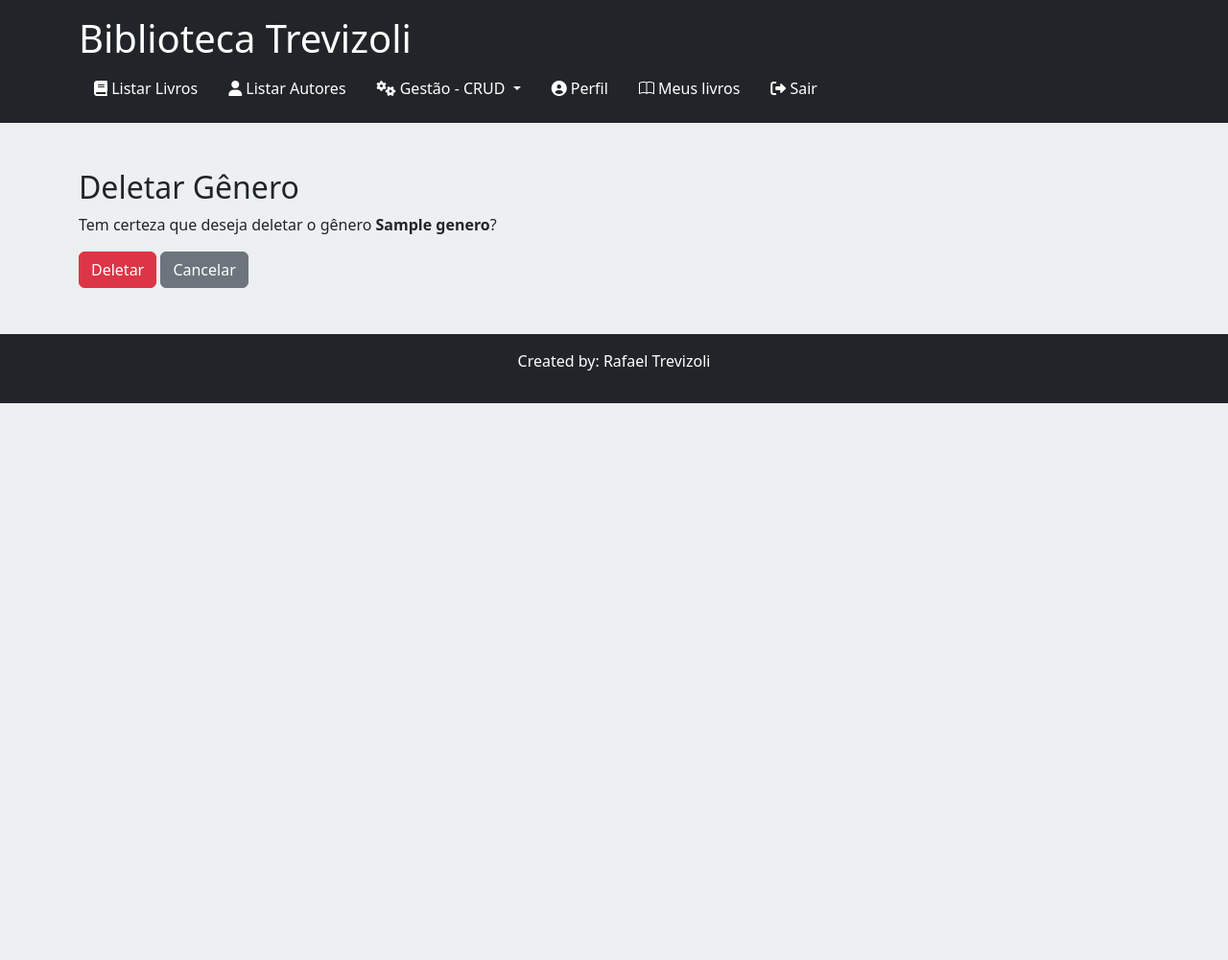
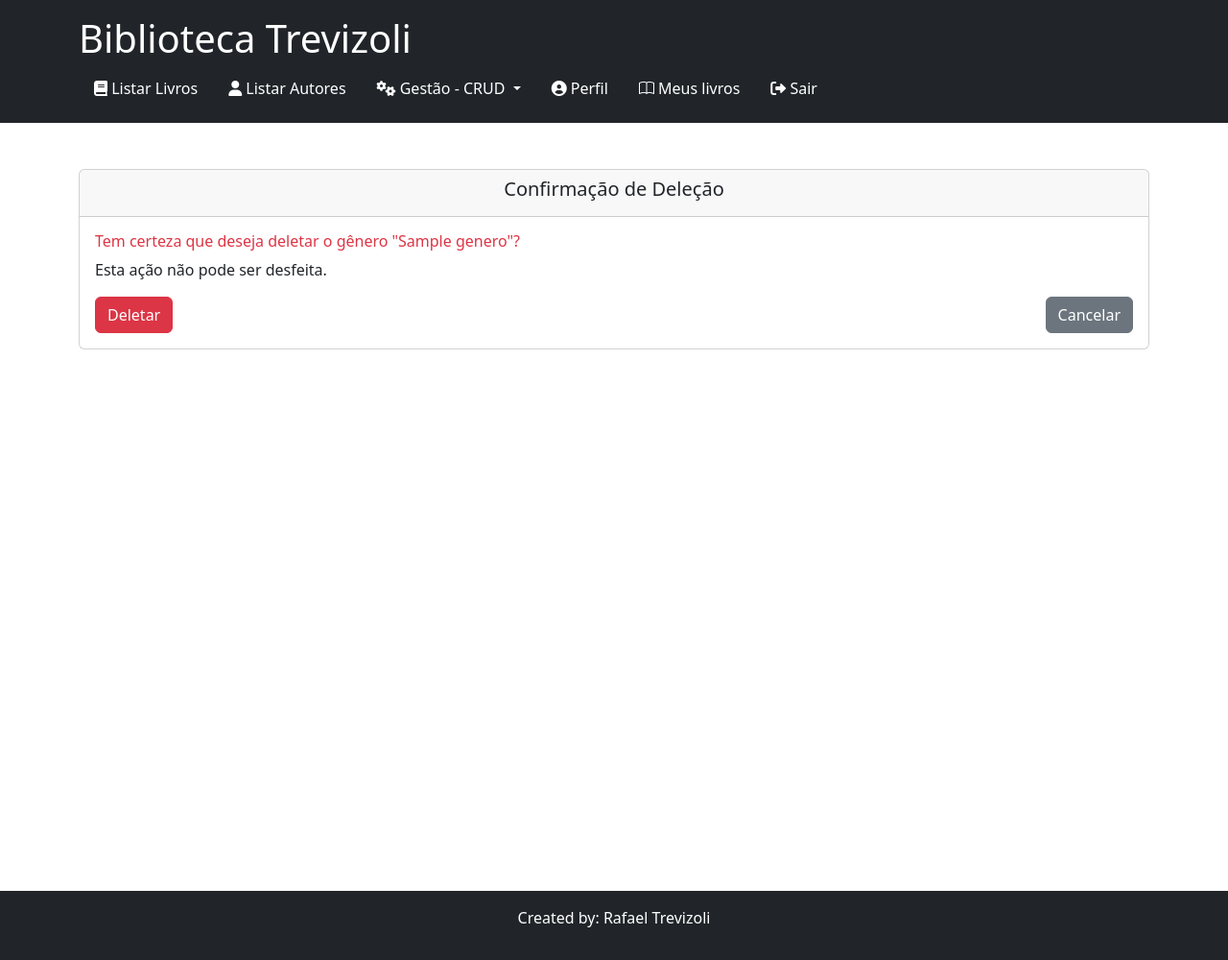
Before and after one commit to RafaelTrevizoli/biblioteca_trevizoli, a Django app: page /generos/deletar/1/ in a window 1280 px wide. Shown: the whole page at 96% size. Before the commit the page ends 420 px from the top, so only its background shows below. Run offline with Django 5.2, Linux system fonts and the light colour scheme; a user stored in the database is signed in; tables that the repository leaves empty hold one stand-in row (values such as "Sample post"); some libraries are stand-ins or nearby versions.

Commit message:
Corrigi alguns bugs no front end

```diff
--- a/catalogo/static/css/style.css
+++ b/catalogo/static/css/style.css
@@ -1,7 +1,10 @@
-main {
-    height: 800px;
+html, body {
+    height: 100%;
+    margin: 0;
 }
 
-.card {
-    margin-top: -300px;
+main {
+    display: flex;
+    flex-direction: column;
+    min-height: 100%;
 }
--- a/catalogo/templates/catalogo/generos/deletar_genero.html
+++ b/catalogo/templates/catalogo/generos/deletar_genero.html
@@ -3,13 +3,24 @@
 {% block title %}Biblioteca Trevizoli - Deletar Genero{% endblock %}
 
 {% block content %}
-    <main class="container mt-5">
-        <h2>Deletar Gênero</h2>
-        <p>Tem certeza que deseja deletar o gênero <strong>{{ genero.nome }}</strong>?</p>
-        <form method="POST">
-            {% csrf_token %}
-            <button type="submit" class="btn btn-danger">Deletar</button>
-            <a href="{% url 'listar_generos_crud' %}" class="btn btn-secondary">Cancelar</a>
-        </form>
+    <main class="d-flex align-items-center justify-content-center">
+        <div class="container mt-5">
+            <div class="card">
+                <div class="card-header text-center">
+                    <h5>Confirmação de Deleção</h5>
+                </div>
+                <div class="card-body">
+                    <h6 class="text-danger">Tem certeza que deseja deletar o gênero "{{ genero.nome }}"?</h6>
+                    <p>Esta ação não pode ser desfeita.</p>
+                    <form method="POST">
+                        {% csrf_token %}
+                        <div class="d-flex justify-content-between">
+                            <button type="submit" class="btn btn-danger">Deletar</button>
+                            <a href="{% url 'listar_livros_crud' %}" class="btn btn-secondary">Cancelar</a>
+                        </div>
+                    </form>
+                </div>
+            </div>
+        </div>
     </main>
 {% endblock %}
--- a/catalogo/templates/reusable/base.html
+++ b/catalogo/templates/reusable/base.html
@@ -5,13 +5,13 @@
     <meta name="viewport" content="width=device-width, initial-scale=1.0">
     <title>{% block title %}Minha Aplicação{% endblock %}</title>
 
-    <!-- Links de CSS e JS comuns -->
     <link href="https://cdn.jsdelivr.net/npm/bootstrap@5.3.3/dist/css/bootstrap.min.css" rel="stylesheet" integrity="sha384-QWTKZyjpPEjISv5WaRU9OFeRpok6YctnYmDr5pNlyT2bRjXh0JMhjY6hW+ALEwIH" crossorigin="anonymous">
     <link rel="stylesheet" href="https://cdnjs.cloudflare.com/ajax/libs/bootstrap-icons/1.10.0/font/bootstrap-icons.min.css">
     <link rel="stylesheet" href="https://cdn.jsdelivr.net/npm/notyf@3/notyf.min.css">
     <script src="https://cdn.jsdelivr.net/npm/notyf@3/notyf.min.js"></script>
+
     {% load static %}
-    <link rel="stylesheet" href="{% static 'css/login.css' %}">
+    <link rel="stylesheet" href="{% static 'css/style.css' %}">
 
 </head>
 <body class="fundo">
--- a/catalogo/templates/reusable/footer.html
+++ b/catalogo/templates/reusable/footer.html
@@ -1,3 +1,3 @@
-<footer class="bg-dark text-white text-center py-3 mt-5">
+<footer class="bg-dark text-white text-center py-3 mt-auto">
     <p>Created by: Rafael Trevizoli</p>
 </footer>
--- a/contas/templates/contas/informacoes_usuario.html
+++ b/contas/templates/contas/informacoes_usuario.html
@@ -13,13 +13,10 @@
                         </div>
                         <div class="card-body">
                             <div class="mb-3">
-                                <p><strong>Nome:</strong> {{ user.get_full_name }}</p>
+                                <p><strong>Username:</strong> {{ user.username }}</p>
                             </div>
                             <div class="mb-3">
                                 <p><strong>Email:</strong> {{ user.email }}</p>
-                            </div>
-                            <div class="mb-3">
-                                <p><strong>Username:</strong> {{ user.username }}</p>
                             </div>
                             <div class="mb-3">
                                 <p><strong>Data de Cadastro:</strong> {{ user.date_joined|date:"d/m/Y H:i" }}</p>
```
Also changed, not shown: catalogo/templates/catalogo/editoras/deletar_editora.html (+19 -8 lines), catalogo/migrations/0013_customuser.py (added), catalogo/migrations/0014_delete_customuser.py (added), catalogo/migrations/0015_emprestimo.py (added), contas/migrations/__init__.py (added).
